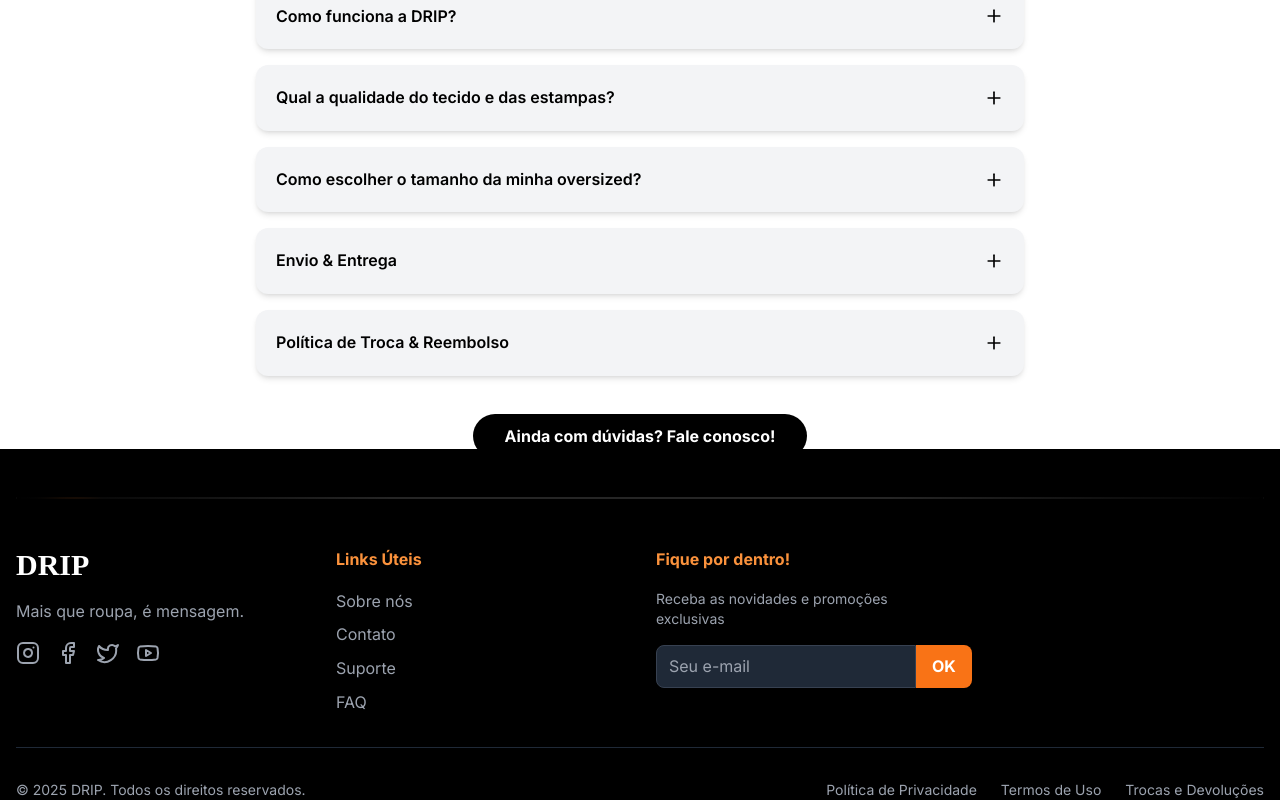
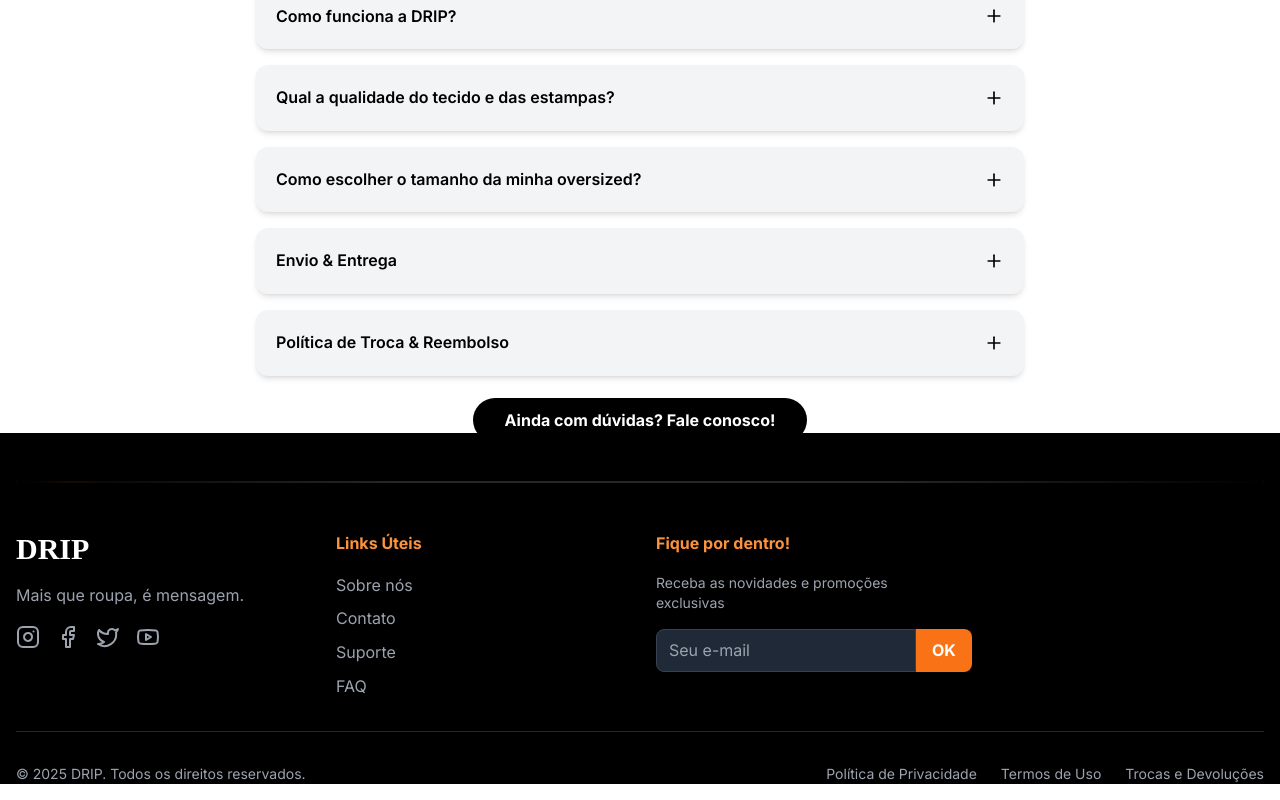
Before and after one commit to gabrielfa2/dropstore, a React (Vite) app: page / in a window 1280 px wide. Shown: the part 4977-5777 px from the top of the page. Built offline with nearby package versions, Linux system fonts and the light colour scheme; a web font is replaced by a local one.

Commit message:
Updated SocialProof.tsx

```diff
--- a/src/components/SocialProof.tsx
+++ b/src/components/SocialProof.tsx
@@ -65,7 +65,7 @@
           </div>
         ))}
       </div>
-      <div className="text-center mt-12">
+      <div className="text-center mt-8">
         <a href="#" className="bg-black text-white px-8 py-3 rounded-full font-bold hover:bg-gray-800 transition-all">
           Ainda com dúvidas? Fale conosco!
         </a>
```
